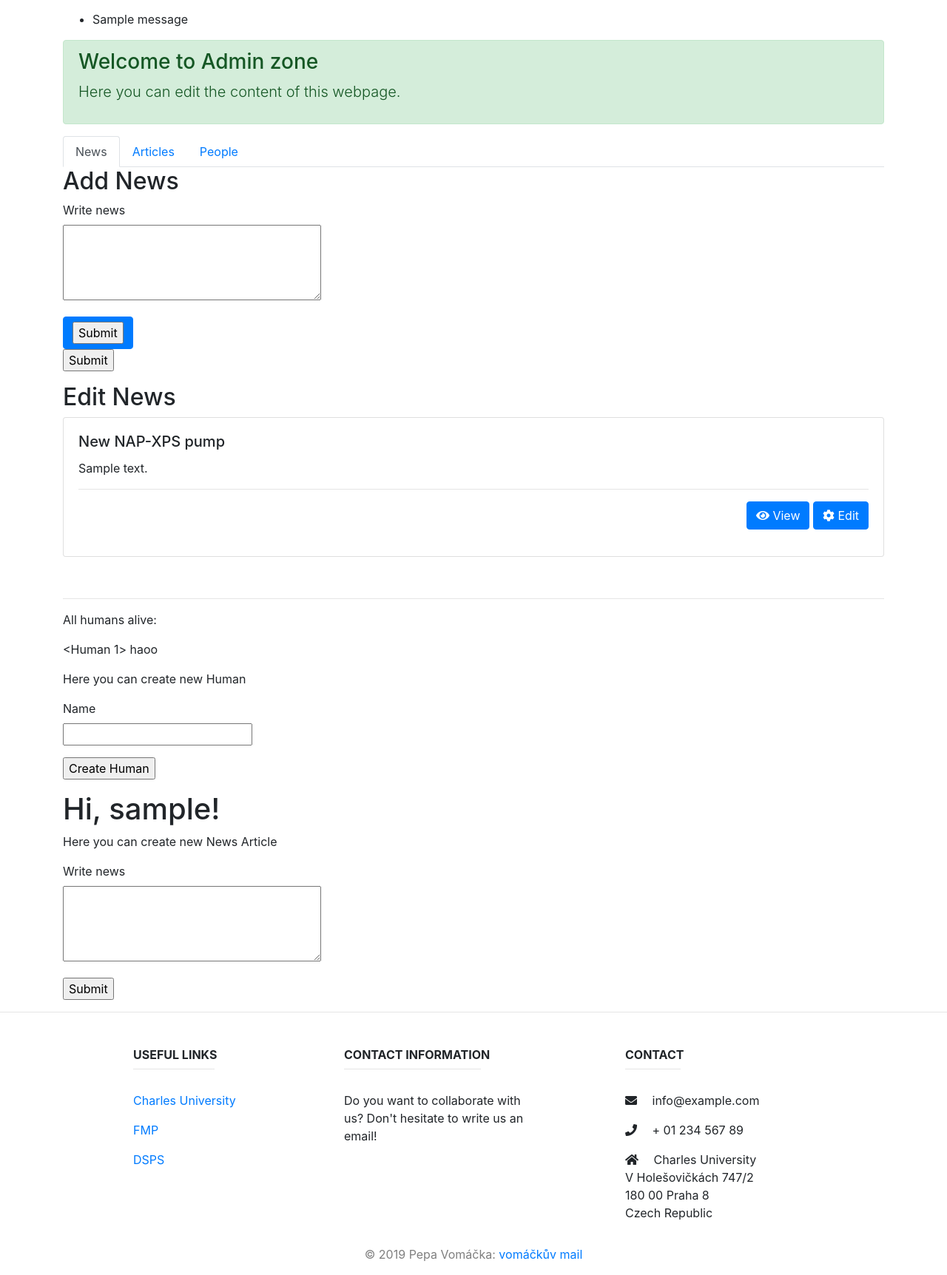
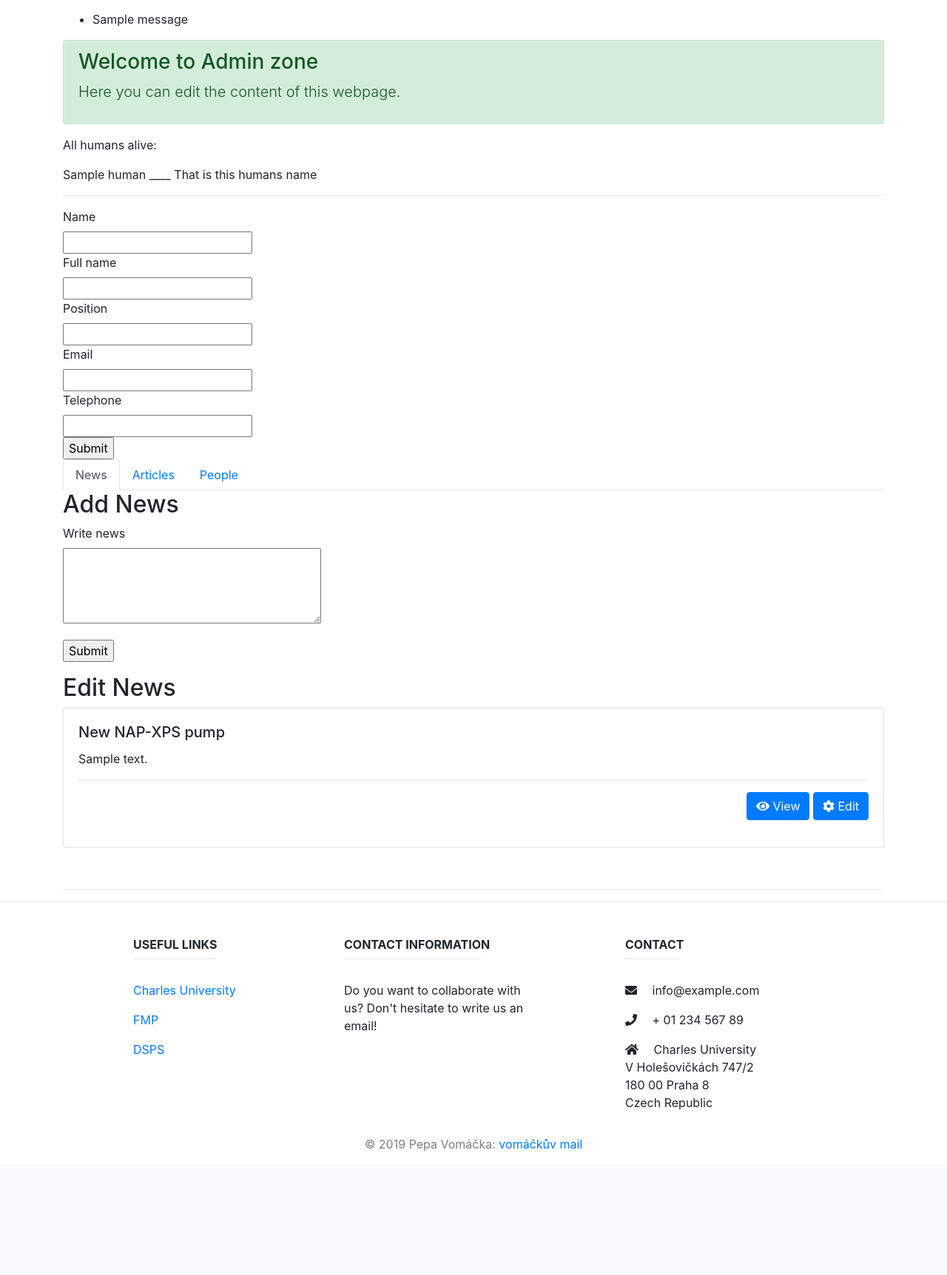
Before and after one commit to vaclavmaixner/nano-website, a Flask app: page /admin in a window 1280 px wide. Shown: the part 56-1780 px from the top of the page at 74% size. After the commit the page ends 1612 px from the top, so only its background shows below. Run offline with Flask 2, Linux system fonts and the light colour scheme; a user stored in the database is signed in; tables that the repository leaves empty hold one stand-in row (values such as "Sample post"); one stand-in notice (Sample message) is shown; some libraries are stand-ins or nearby versions.

Commit message:
Forma na lidi uz funguje, ale je to napraseny, protoze submit to ma spolecny. Potreba opravit. Jinak se zda, ze vse ok.

```diff
--- a/app/forms.py
+++ b/app/forms.py
@@ -17,8 +17,8 @@ class CreateNewHuman(FlaskForm):
     name = StringField('Name', validators=[DataRequired()])
     full_name = StringField('Full name', validators=[DataRequired()])
     position = StringField('Position', validators=[DataRequired()])
-    email = StringField('Email', validators=[DataRequired(), Email()])
-    telephone = StringField('Telephone', validators=[DataRequired()])
+    email = StringField('Email', validators=[DataRequired()])
+    telephone = StringField('Telephone')
     links = StringField('Links')
     ids = StringField('IDs')
     submit = SubmitField('Create Human')
--- a/app/models.py
+++ b/app/models.py
@@ -45,3 +45,9 @@ class Human(db.Model):
     telephone = db.Column(db.String(120))
     links = db.Column(db.String(120))
     ids = db.Column(db.String())
+    ##orcid = db.Column(db.String())
+    ##researcher_id = db.Column(db.String())
+    ##scopus_id = db.Column(db.String())
+
+    def __repr__(self):
+        return '<Human {}>'.format(self.full_name)
--- a/app/routes.py
+++ b/app/routes.py
@@ -57,13 +57,14 @@ def admin():
     humans = Human.query.all()
 
     form = PostNewsArticle()
+    new_human_form = CreateNewHuman()
+
     if form.validate_on_submit():
         article = Article(body=form.post.data)
         db.session.add(article)
         db.session.commit()
         flash('Your post is now live!')
 
-    new_human_form = CreateNewHuman()
     if new_human_form.validate_on_submit():
         new_human = Human(name=new_human_form.name.data,
                           full_name=new_human_form.full_name.data, position=new_human_form.position.data,
--- a/app/templates/admin.html
+++ b/app/templates/admin.html
@@ -18,6 +18,85 @@
       </p>
   </div>
 
+
+  <p>All humans alive:</p>
+  {% for human in humans %}
+  <p>{{human.name}} ____ That is this humans name</p>
+  {% endfor %}
+  <hr>
+  <!-- <p>All humans alive:</p>
+    {% for human in humans %}
+    <p>{{human.name}} haoo</p>
+    {% endfor %}
+    {% if new_human_form %}
+    <p>Here you can create new Human</p>
+    <form action="" method="name">
+        {{ form.hidden_tag() }}
+        <p>
+            {{ new_human_form.name.label }}
+            <br> {{ new_human_form.name(cols=32, rows=4) }}
+            <br> {% for error in new_human_form.name.errors %}
+            <span style="color: red;">[{{ error }}]</span>
+            {% endfor %}
+        </p>
+    </form>
+    <form action="" method="full_name">
+        {{ form.hidden_tag() }}
+        <p>
+            {{ new_human_form.full_name.label }}
+            <br> {{ new_human_form.full_name(cols=32, rows=4) }}
+            <br> {% for error in new_human_form.full_name.errors %}
+            <span style="color: red;">[{{ error }}]</span>
+            {% endfor %}
+        </p>
+    </form>
+    <form action="" method="position">
+        {{ form.hidden_tag() }}
+        <p>
+            {{ new_human_form.position.label }}
+            <br> {{ new_human_form.position(cols=32, rows=4) }}
+            <br> {% for error in new_human_form.position.errors %}
+            <span style="color: red;">[{{ error }}]</span>
+            {% endfor %}
+        </p>
+    </form>
+    <form action="" method="email">
+        {{ form.hidden_tag() }}
+        <p>
+            {{ new_human_form.email.label }}
+            <br> {{ new_human_form.email(cols=32, rows=4) }}
+            <br> {% for error in new_human_form.email.errors %}
+            <span style="color: red;">[{{ error }}]</span>
+            {% endfor %}
+        </p>
+    </form>
+    <p>{{ new_human_form.submit() }}</p>
+    {% endif %}
+    <hr> -->
+
+    <form method="POST" action="{{url_for('admin')}}">
+        {{ new_human_form.csrf_token }}
+
+        {{ new_human_form.name.label }} <br>
+        {{ new_human_form.name }} <br>
+        {% for error in new_human_form.name.errors %}
+          <span style="color: red;">[{{ error }}]</span><br>
+          {% endfor %}
+
+        {{ new_human_form.full_name.label }} <br>
+        {{ new_human_form.full_name }} <br>
+
+        {{ new_human_form.position.label }} <br>
+        {{ new_human_form.position }} <br>
+
+        {{ new_human_form.email.label }} <br>
+        {{ new_human_form.email }} <br>
+
+        {{ new_human_form.telephone.label }} <br>
+        {{ new_human_form.telephone }} <br>
+
+        <input type="submit" value="Submit">
+    </form>
 
  <!-- Navigation for editing different parts of the website -->
  <ul class="nav nav-tabs">
@@ -43,7 +122,7 @@
                 <span style="color: red;">[{{ error }}]</span>
             {% endfor %}
         </p>
-        <button type="submit" class="btn btn-primary">{{ form.submit() }}</button>
+        <!-- <button type="submit" class="btn btn-primary">{{ form.submit() }}</button> -->
         <p>{{ form.submit() }}</p>
     </form>
     {% endif %}
@@ -69,26 +148,9 @@
     <br> {% endfor %}
     <hr>
 
-    <p>All humans alive:</p>
-    {% for human in humans %}
-    <p>{{human}} haoo</p>
-    {% endfor %} {% if new_human_form %}
-    <p>Here you can create new Human</p>
-    <form action="" method="name">
-        {{ form.hidden_tag() }}
-        <p>
-            {{ new_human_form.name.label }}
-            <br> {{ new_human_form.name(cols=32, rows=4) }}
-            <br> {% for error in new_human_form.name.errors %}
-            <span style="color: red;">[{{ error }}]</span>
-            {% endfor %}
-        </p>
-        <p>{{ new_human_form.submit() }}</p>
-    </form>
-    {% endif %}
 
     <!-- Form to submit new News post -->
-    <h1>Hi, {{ current_user.username }}!</h1>
+    <!-- <h1>Hi, {{ current_user.username }}!</h1>
     <p>Here you can create new News Article</p>
     {% if form %}
     <form action="" method="post">
@@ -102,7 +164,7 @@
         </p>
         <p>{{ form.submit() }}</p>
     </form>
-    {% endif %}
+    {% endif %} -->
 
 </div>
 {% endblock %}
--- a/app/templates/people.html
+++ b/app/templates/people.html
@@ -3,6 +3,11 @@
 {% set active_page = "people" %}
 
 {% block content %}
+
+
+
+
+
 <div class="container">
     <br>
     <h2>Group Leader </h2>
```
Also changed, not shown: app/templates/form_human.html (added, +43 -0 lines), app.db.
